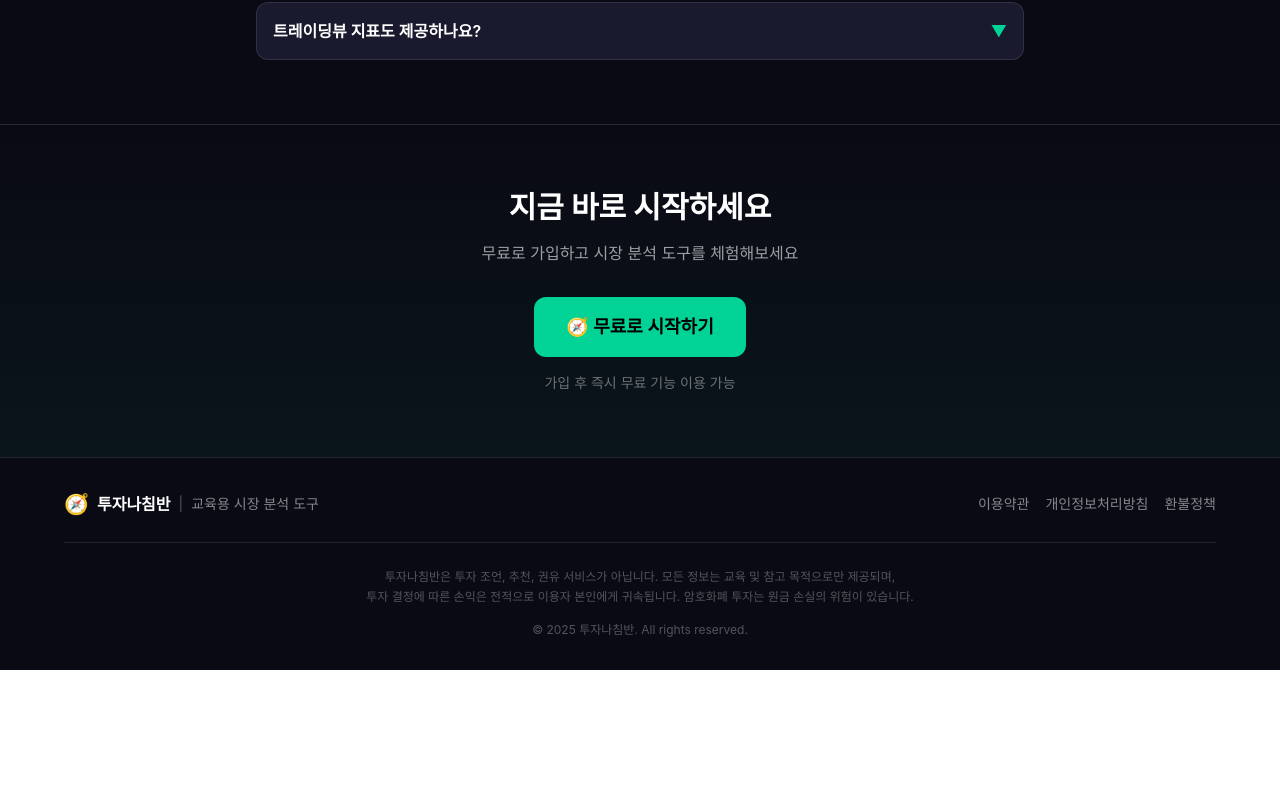
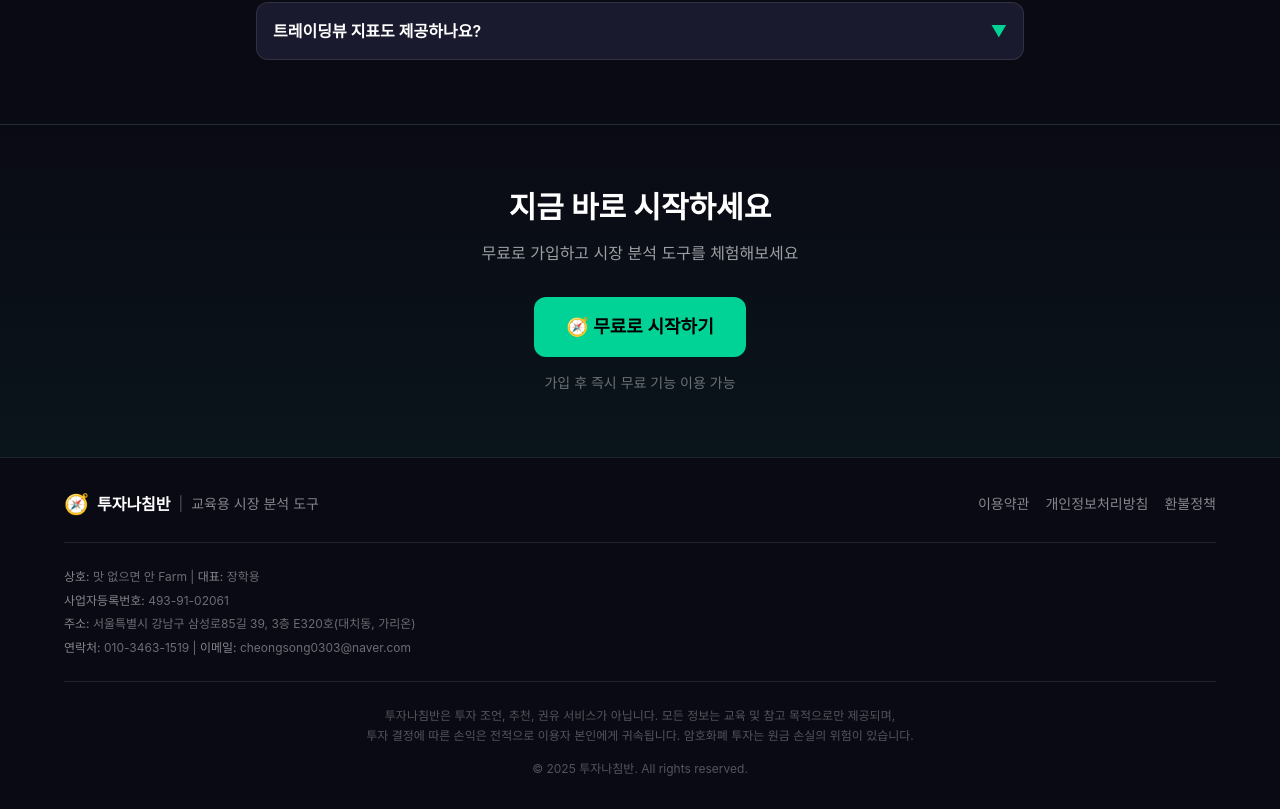
Before and after one commit to mananim0628-source/crypto-dashboard-pro, a Next.js app: page / in a window 1280 px wide. Shown: the part 4664-5473 px from the top of the page. Before the commit the page ends 5334 px from the top, so only its background shows below. Built offline with nearby package versions, Linux system fonts and the light colour scheme.

Commit message:
Update page.tsx

```diff
--- a/src/app/page.tsx
+++ b/src/app/page.tsx
@@ -422,6 +422,17 @@ export default function Home() {
               <Link href="/refund" className="hover:text-white">환불정책</Link>
             </div>
           </div>
+
+          {/* 사업자 정보 (토스페이먼츠 필수) */}
+          <div className="mt-6 pt-6 border-t border-white/10">
+            <div className="text-white/40 text-xs leading-relaxed space-y-1 text-center sm:text-left">
+              <p><span className="text-white/50">상호:</span> 맛 없으면 안 Farm | <span className="text-white/50">대표:</span> 장학용</p>
+              <p><span className="text-white/50">사업자등록번호:</span> 493-91-02061</p>
+              <p><span className="text-white/50">주소:</span> 서울특별시 강남구 삼성로85길 39, 3층 E320호(대치동, 가리온)</p>
+              <p><span className="text-white/50">연락처:</span> 010-3463-1519 | <span className="text-white/50">이메일:</span> cheongsong0303@naver.com</p>
+            </div>
+          </div>
+
           <div className="mt-6 pt-6 border-t border-white/10 text-center">
             <p className="text-white/30 text-xs leading-relaxed">
               투자나침반은 투자 조언, 추천, 권유 서비스가 아닙니다. 모든 정보는 교육 및 참고 목적으로만 제공되며,<br className="hidden sm:block"/>
```
